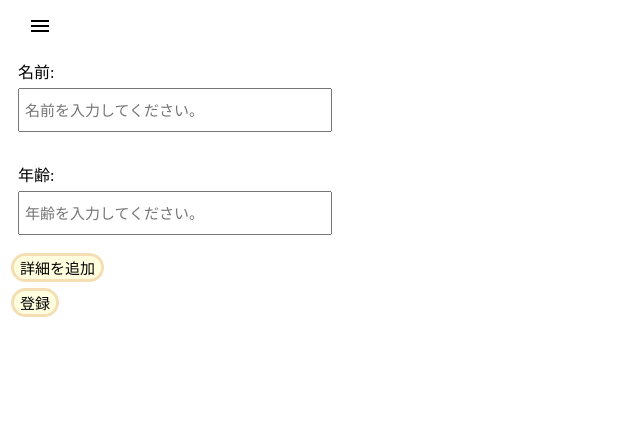
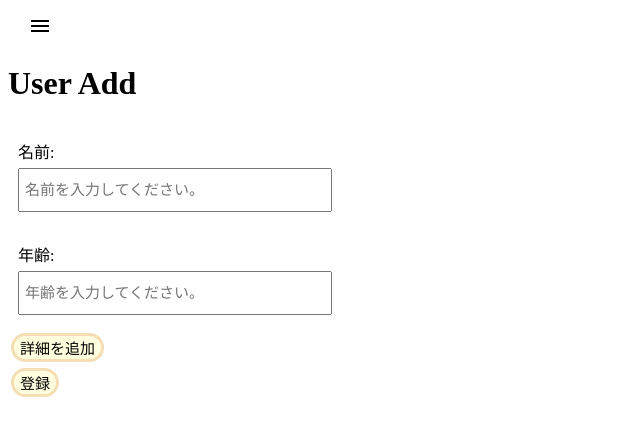
Before and after one commit to koyamal/gae-app, a React (Create React App) app in the folder client/: page /addUser in a window 1280 px wide. Shown: the top 436 px of the page, without its empty margins (0-640 px from the left). Built offline with nearby package versions, Linux system fonts and the light colour scheme.

Commit message:
タイトルを編集

```diff
--- a/client/src/components/pages/UserAdd.tsx
+++ b/client/src/components/pages/UserAdd.tsx
@@ -96,6 +96,7 @@ const UserAdd: React.FC = () => {
 
   return (
     <div className="container">
+      <h1>User Add</h1>
       <div className={classes.inputContainer}>
         <InputWithLabel
           label='名前'
--- a/client/src/components/pages/UserInfo.tsx
+++ b/client/src/components/pages/UserInfo.tsx
@@ -58,7 +58,7 @@ const UserInfo: React.FC = () => {
   }
   return (
     <div className="container">
-    <h1>User Info.</h1>
+    <h1>User Info</h1>
     <div className={classes.userBox}>
       <div className={classes.nameTitle}>Name</div>
       <div className={classes.ageTitle}>Age</div>
```
